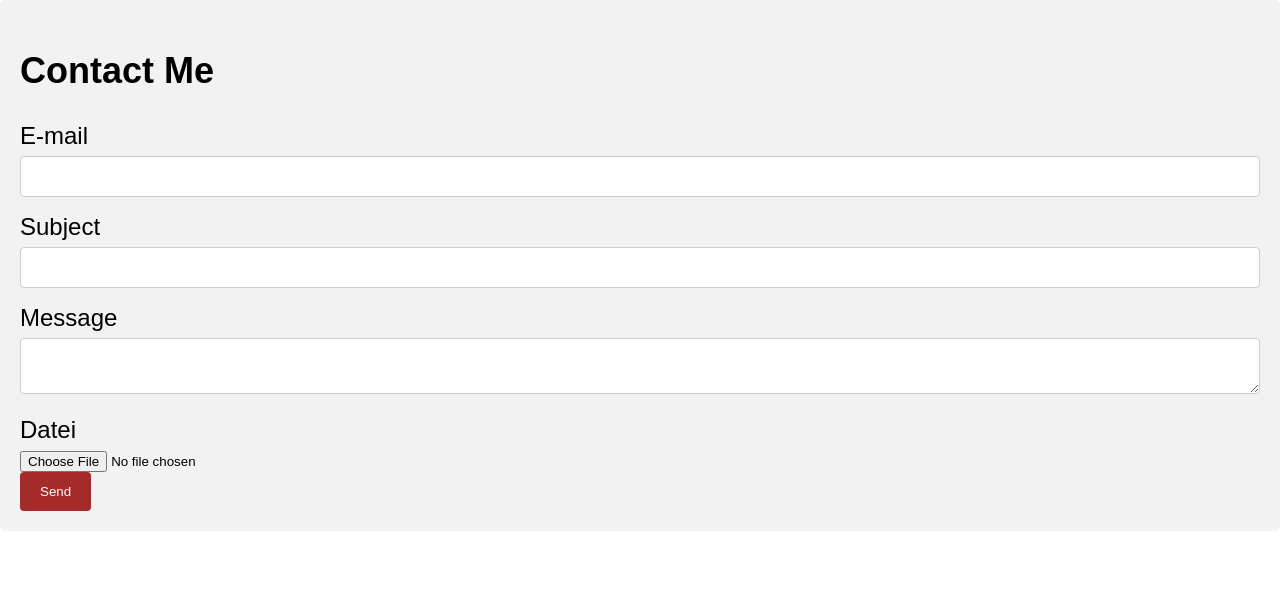
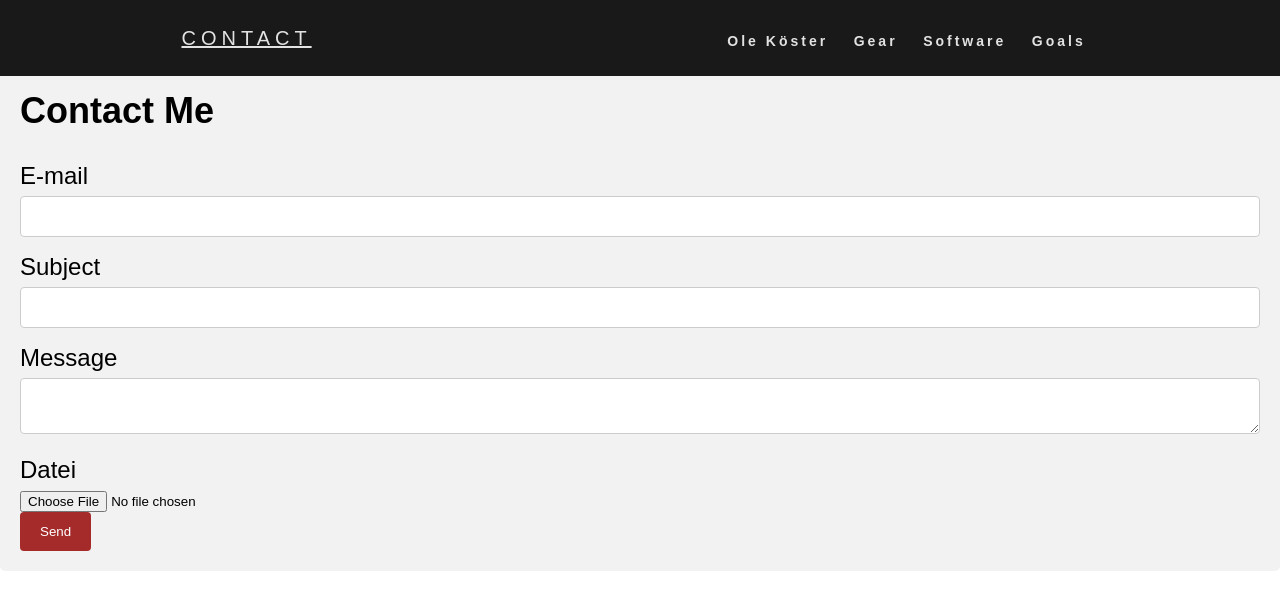
Before and after one commit to olekoester/olekoester.github.io, a plain HTML site: page contact/index.html in a window 1280 px wide. Drawn offline with nearby package versions, Linux system fonts and the light colour scheme.

Commit message:
Navbar Contact

```diff
--- a/contact/index.html
+++ b/contact/index.html
@@ -1,16 +1,39 @@
 <!DOCTYPE html>
 <html>
   <head>
-    <title>Contact Me</title>
+    <title class="next-head">Ole Köster</title>
     <meta charset='UTF-8'>
     <meta name="viewport" content="width=device-width,initial-scale=1">
     <link rel="stylesheet" href="/assets/css/contact.css">
+    <link rel="stylesheet" href="/assets/css/nav.css">
     <script src="https://cdn.jsdelivr.net/npm/jquery@3.2.1/dist/jquery.min.js"></script>
     <script src="main.js"></script>
   </head>
-  <body>
     <body>
         <!-- Navbar -->
+        <div class="jsx-349715167 jsx-331593363">
+        <div>
+          <div class="container"></div>
+        </div>
+        <nav>
+          <div class="logo">
+            <a href="/">Contact</a>
+          </div>
+          <ul class="nav-links">
+            <li><a href="../index.html">Ole Köster</a></li>
+            <li><a href="/gear">Gear</a></li>
+            <li><a href="/software">Software</a></li>
+            <li><a href="/goals">Goals</a></li>
+          </ul>
+          <div class="burger">
+            <div class="line1"></div>
+            <div class="line2"></div>
+            <div class="line3"></div>
+          </div>
+        </nav>
+        <script src="/assets/js/nav.js"></script>
+        </nav>
+        </div>
           <!-- Contact -->
           <div class="container">
             <h2 class="text-center">Contact Me</h2>
```
Also changed, not shown: index.html (+0 -1 lines).
